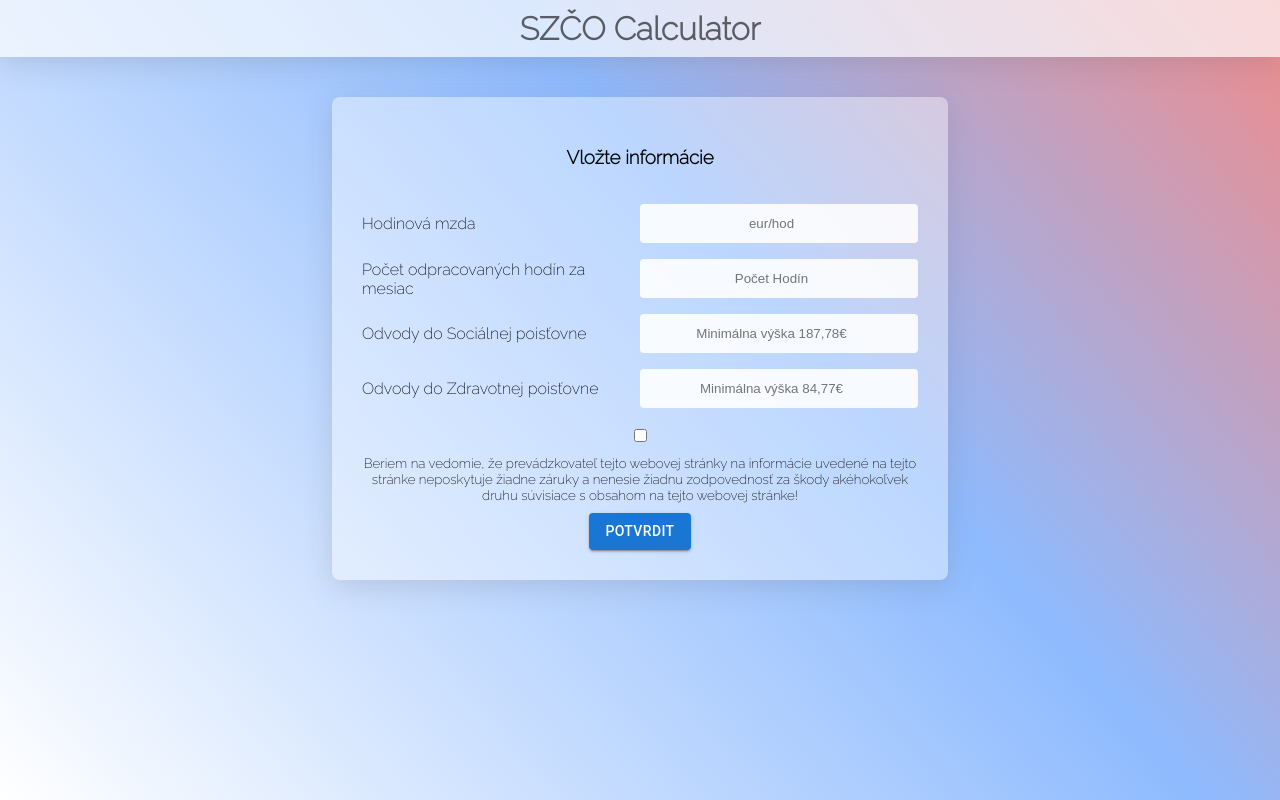
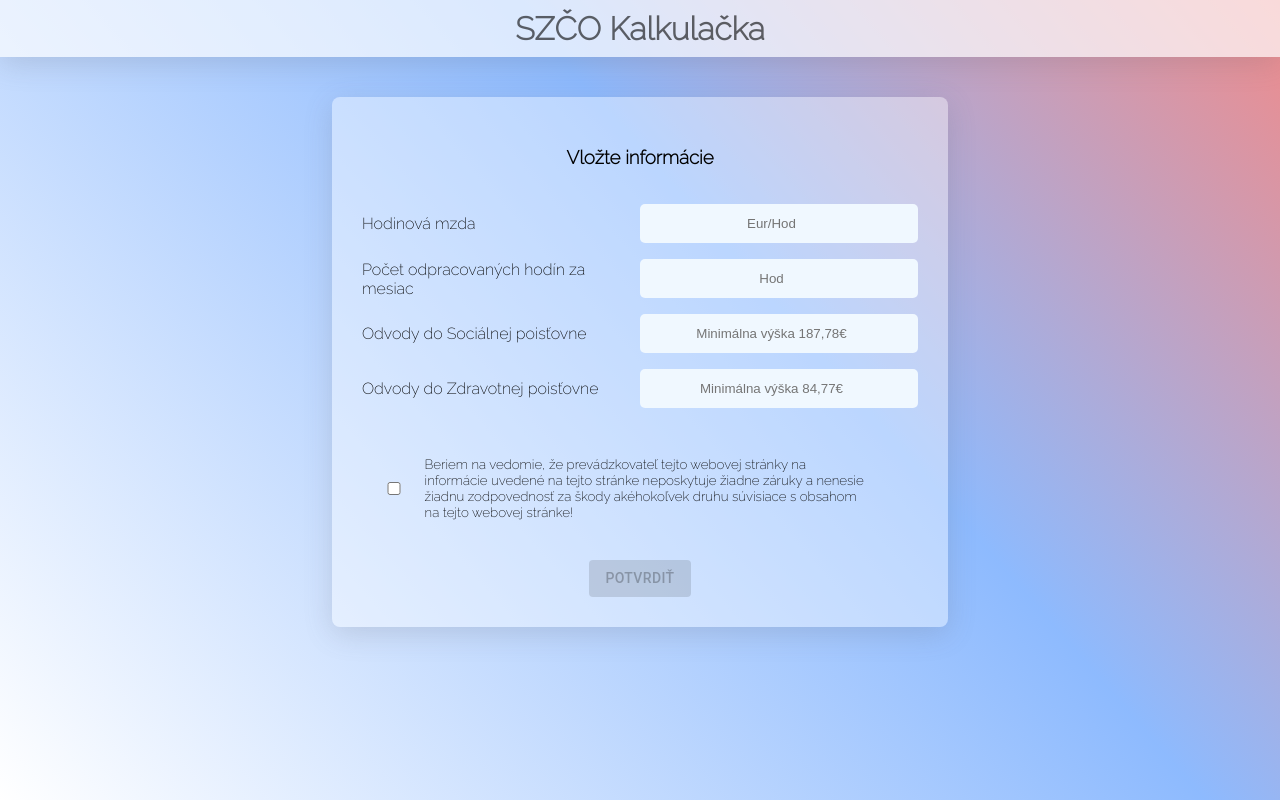
Before and after one commit to ort01/SZCO, a React (Vite) app: page / in a window 1280 px wide. Built offline with nearby package versions, Linux system fonts and the light colour scheme; a web font is replaced by a local one.

Commit message:
state button

```diff
--- a/index.html
+++ b/index.html
@@ -4,7 +4,7 @@
     <meta charset="UTF-8" />
     <link rel="preconnect" href="https://fonts.googleapis.com"><link rel="preconnect" href="https://fonts.gstatic.com" crossorigin><link href="https://fonts.googleapis.com/css2?family=Fuzzy+Bubbles&family=Raleway:wght@200&display=swap" rel="stylesheet">
     <meta name="viewport" content="width=device-width, initial-scale=1.0" />
-    <title>Vite + React + TS</title>
+    <title>SZCO</title>
   </head>
   <body>
     <div id="root"></div>
--- a/src/Components/Calculator.tsx
+++ b/src/Components/Calculator.tsx
@@ -1,7 +1,16 @@
 import './calculator.scss'
+import { useState } from 'react';
 import Button from '@mui/material/Button';
 
 export function Calculator() {
+
+    const [inputState, setInputState] = useState(false)
+
+    function handleInput() {
+        return setInputState(!inputState)
+    }
+
+
     return (
         <div className="calculatorBody">
             <h3>Vložte informácie</h3>
@@ -9,13 +18,13 @@ export function Calculator() {
                 <label>Hodinová mzda</label>
                 <input
                     name="Money"
-                    placeholder="eur/hod"
+                    placeholder="Eur/Hod"
                     type='number'
                 />
                 <label>Počet odpracovaných hodín za mesiac</label>
                 <input
                     name="Hours"
-                    placeholder="Počet Hodín"
+                    placeholder="Hod"
                     type='number'
                 />
                 <label>Odvody do Sociálnej poisťovne</label>
@@ -32,13 +41,15 @@ export function Calculator() {
                 />
 
             </div>
+            <div className='confirmation'>
                 <input
                     name="Checkbox"
                     type='checkbox'
+                    onClick={handleInput}
                 />
                 <label id="warranty-limitation">Beriem na vedomie, že prevádzkovateľ tejto webovej stránky na informácie uvedené na tejto stránke neposkytuje žiadne záruky a nenesie žiadnu zodpovednosť za škody akéhokoľvek druhu súvisiace s obsahom na tejto webovej stránke!</label>
-            <Button variant="contained">Potvrdit</Button>
-
             </div>
+            {inputState ? <Button variant="contained">Potvrdiť</Button> : <Button variant="contained" disabled>Potvrdiť</Button>}
+        </div >
     )
 }
--- a/src/Components/Header.tsx
+++ b/src/Components/Header.tsx
@@ -3,7 +3,7 @@ import './header.css'
 export function Header() {
   return (
     <div className="header" >
-      <h1>SZČO Calculator</h1>
+      <h1>SZČO Kalkulačka</h1>
     </div>
   )
 }
--- a/src/Components/calculator.scss
+++ b/src/Components/calculator.scss
@@ -18,10 +18,16 @@ input[type=number] {
     padding: 12px 20px;
     margin: 8px 0;
     box-sizing: border-box;
+    color: rgb(41, 146, 202);
+    border-radius: 5px;
+    background-color: aliceblue;
     border: none;
-    border-radius: 4px;
-    background-color: #ffffffe1;
     text-align: center;
+}
+
+input[type=number]:focus {
+    color: rgb(41, 146, 202);
+    outline: none;
 }
 
 .form {
@@ -30,25 +36,28 @@ input[type=number] {
     flex-wrap: wrap;
     justify-content: space-between;
     align-items: center;
-    label{
+
+    label {
         width: 50%;
         text-align: start;
     }
-    input{
+
+    input {
         width: 50%;
     }
 }
 
-#warranty-limitation{
+#warranty-limitation {
     font-size: 10pt;
 }
 
 @media screen and (max-width: 600px) {
     .form {
-        label{
+        label {
             width: 100%;
         }
-        input{
+
+        input {
             width: 100%;
         }
     }
@@ -58,3 +67,22 @@ input[type=number] {
     // }
 
 }
+
+.confirmation {
+    margin: 30px auto;
+    display: flex;
+    flex-direction: row;
+    flex-wrap: wrap;
+    // justify-content: space-between;
+    align-items: center;
+
+    label {
+        width: 80%;
+        text-align: left;
+    }
+
+    input {
+        width: 10%;
+    }
+
+}
```
Lines whose indentation alone changed are shown as unchanged.
